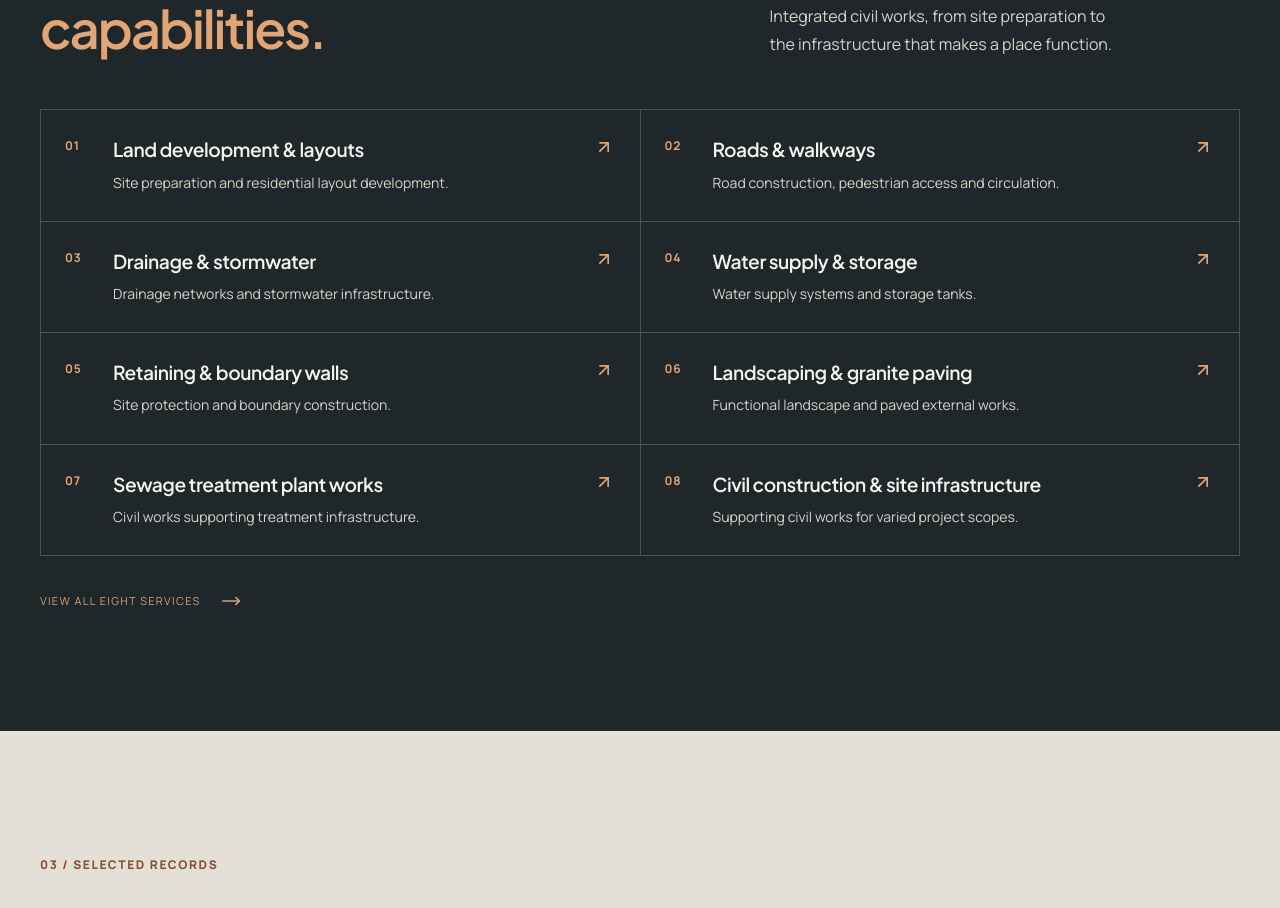
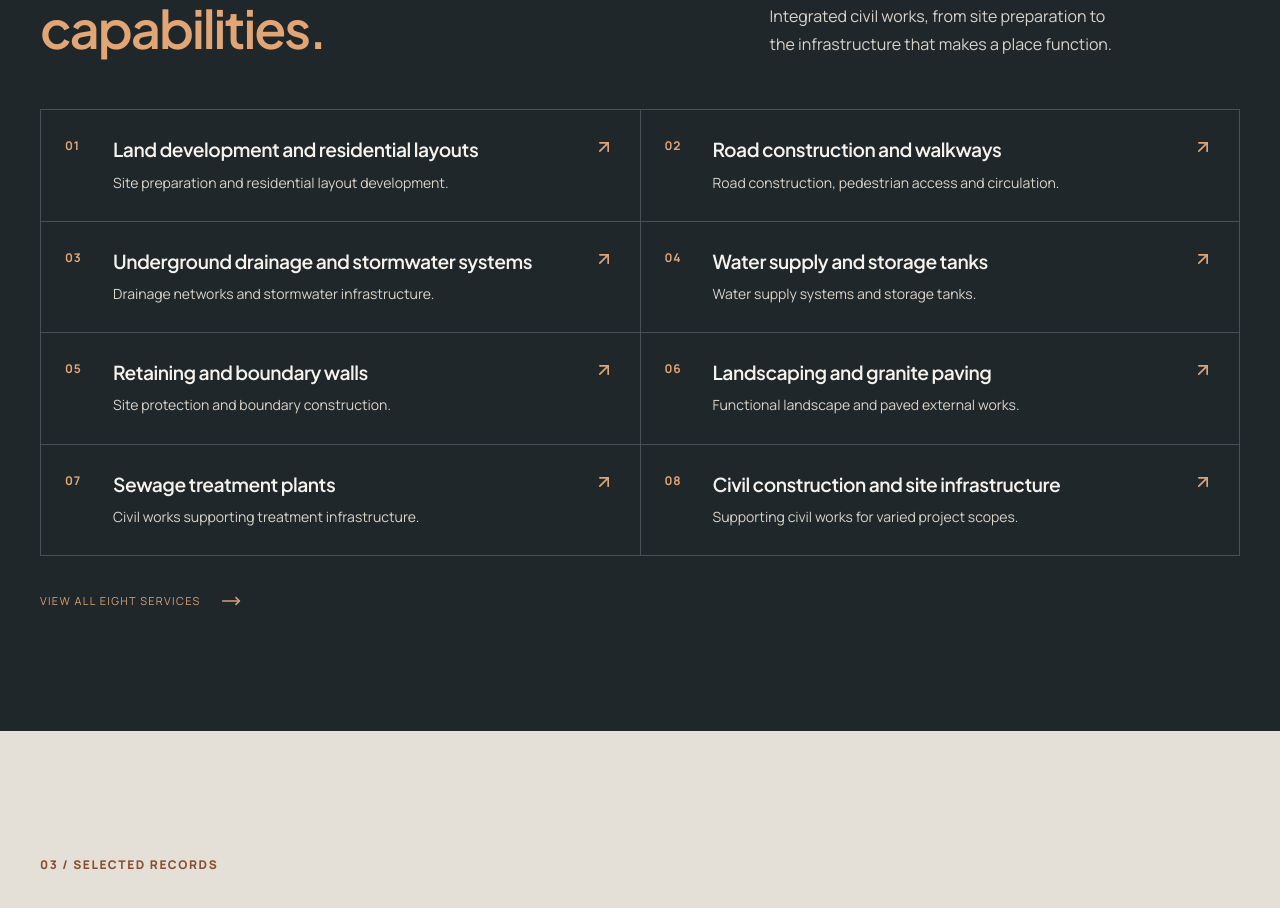
Before and after one commit to mkraja826/Slvinfra, a Next.js app: page / in a window 1280 px wide. Shown: the part 1560-2468 px from the top of the page. Built offline with nearby package versions, Linux system fonts and the light colour scheme.

Commit message:
Keep homepage service names aligned with canonical company capabilities

```diff
--- a/src/app/page.tsx
+++ b/src/app/page.tsx
@@ -2,7 +2,7 @@ import Link from "next/link";
 import {ArrowUpRight,ArrowDownRight,MoveRight} from "lucide-react";
 import {SiteHeader,SiteFooter} from "@/components/InnerPage";
 import {company,projects} from "@/data/company";
-const services=[{number:"01",name:"Land development & layouts",desc:"Site preparation and residential layout development."},{number:"02",name:"Roads & walkways",desc:"Road construction, pedestrian access and circulation."},{number:"03",name:"Drainage & stormwater",desc:"Drainage networks and stormwater infrastructure."},{number:"04",name:"Water supply & storage",desc:"Water supply systems and storage tanks."},{number:"05",name:"Retaining & boundary walls",desc:"Site protection and boundary construction."},{number:"06",name:"Landscaping & granite paving",desc:"Functional landscape and paved external works."},{number:"07",name:"Sewage treatment plant works",desc:"Civil works supporting treatment infrastructure."},{number:"08",name:"Civil construction & site infrastructure",desc:"Supporting civil works for varied project scopes."}];
+const serviceDescriptions=["Site preparation and residential layout development.","Road construction, pedestrian access and circulation.","Drainage networks and stormwater infrastructure.","Water supply systems and storage tanks.","Site protection and boundary construction.","Functional landscape and paved external works.","Civil works supporting treatment infrastructure.","Supporting civil works for varied project scopes."];const services=company.capabilities.map((name,i)=>({number:String(i+1).padStart(2,"0"),name,desc:serviceDescriptions[i]}));
 const selected=[projects[18],projects[17],projects[25]];
 const money=(n:number|null)=>n===null?"Not recorded":n>=100?"₹"+(n/100).toLocaleString("en-IN",{maximumFractionDigits:3})+" Cr":"₹"+n.toLocaleString("en-IN")+" L";
 export default function Home(){return <main className="site-shell"><SiteHeader/>
```
